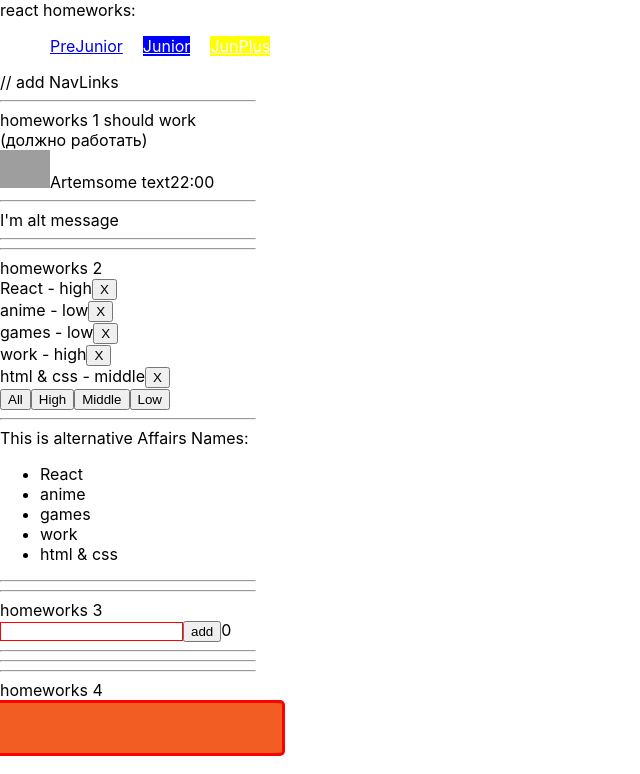
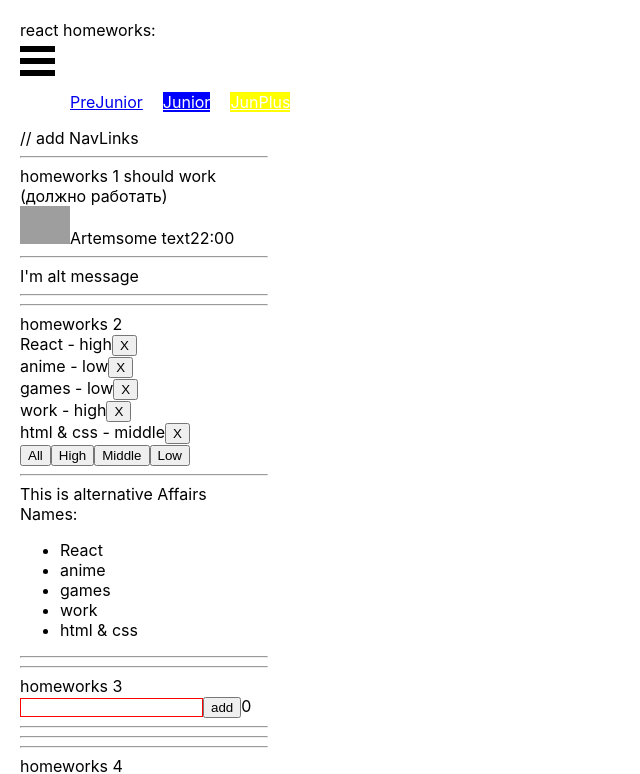
Before and after one commit to andreikostsen/homeworks, a React (Create React App) app: page / in a window 1280 px wide. Shown: the top 774 px of the page, without its empty margins (0-640 px from the left). Built offline with nearby package versions, Linux system fonts and the light colour scheme; grey boxes are pictures that could not be loaded.

Commit message:
isActive fixed in NavLinks added showhide menu

```diff
--- a/src/index.css
+++ b/src/index.css
@@ -1,5 +1,5 @@
 body {
-    margin: 0;
+    margin: 20px;
     font-family: -apple-system, BlinkMacSystemFont, 'Segoe UI', 'Roboto', 'Oxygen',
     'Ubuntu', 'Cantarell', 'Fira Sans', 'Droid Sans', 'Helvetica Neue',
     sans-serif;
--- a/src/p2-homeworks/h3/Greeting.tsx
+++ b/src/p2-homeworks/h3/Greeting.tsx
@@ -1,12 +1,12 @@
-import React from 'react'
+import React, {ChangeEvent} from 'react'
 import s from './Greeting.module.css'
 
 type GreetingPropsType = {
-    name: any // need to fix any
-    setNameCallback: any // need to fix any
-    addUser: any // need to fix any
-    error: any // need to fix any
-    totalUsers: any // need to fix any
+    name: string // need to fix any
+    setNameCallback: (e: ChangeEvent<HTMLInputElement>)=>void // need to fix any
+    addUser: ()=>void // need to fix any
+    error: string // need to fix any
+    totalUsers: number // need to fix any
 }
 
 // презентационная компонента (для верстальщика)
--- a/src/p2-homeworks/h5/HW5.tsx
+++ b/src/p2-homeworks/h5/HW5.tsx
@@ -1,7 +1,7 @@
 import React from 'react'
 import Header from './Header'
 import RoutesComponent from './RoutesComponent'
-import {BrowserRouter, HashRouter} from "react-router-dom";
+import {HashRouter} from "react-router-dom";
 
 function HW5() {
     return (
--- a/src/p2-homeworks/h5/Header.module.css
+++ b/src/p2-homeworks/h5/Header.module.css
@@ -1,3 +1,23 @@
+.menu {
+
+    display: block;
+
+}
+
+.menuShow {
+
+    display: block;
+
+}
+
+.menuHide {
+
+    display: none;
+
+}
+
+
+
 .blue_link {
 
     color: white;
--- a/src/p2-homeworks/h5/Header.tsx
+++ b/src/p2-homeworks/h5/Header.tsx
@@ -1,13 +1,36 @@
-import React from 'react'
+import React, {useState} from 'react'
 import {NavLink} from 'react-router-dom'
 import s from './Header.module.css'
+import {MenuButton} from "./MenuButton";
 
 function Header() {
+
+    const [visibility, setVisibility] = useState(false)
+
+
+    let addClass = s.menuShow
+
+    addClass = visibility ? s.menuHide : s.menuShow
+    console.log(addClass)
+
+    const showHide = () => {
+
+        setVisibility(!visibility)
+
+
+    }
+
+
         return (
+
             <div>
-            <ul >
+                <MenuButton onclickHandler={showHide}/>
+
+                <div className={addClass}>
+
+                    <ul>
                         <li className={s.li_nav}>
-                    <NavLink to="/pre-junior"  style={({ isActive }) => {
+                            <NavLink to="/pre-junior" style={({isActive}) => {
                                 return {
 
                                     margin: "1rem 0",
@@ -35,7 +58,10 @@ function Header() {
                     // add NavLinks
 
                 </div>
+            </div>
+
         )
     }
 
+
 export default Header
--- /dev/null
+++ b/src/p2-homeworks/h5/MenuButton.module.css
@@ -0,0 +1,7 @@
+.menuIcon {
+    width: 35px;
+    height: 6px;
+    background-color: black;
+    margin: 6px 0;
+
+}
--- /dev/null
+++ b/src/p2-homeworks/h5/MenuButton.tsx
@@ -0,0 +1,37 @@
+import s from "./MenuButton.module.css"
+
+type PropsType = {
+
+    onclickHandler: ()=>void;
+
+
+
+}
+
+export const MenuButton=(props:PropsType)=> {
+
+    const onclickHandler=()=> {
+
+        props.onclickHandler()
+
+
+
+    }
+
+
+    return (
+
+        <div onClick={onclickHandler}>
+
+            <div className={s.menuIcon}></div>
+            <div className={s.menuIcon}></div>
+            <div className={s.menuIcon}></div>
+
+
+        </div>
+
+
+    )
+
+
+}
```
Lines whose indentation alone changed are shown as unchanged.
